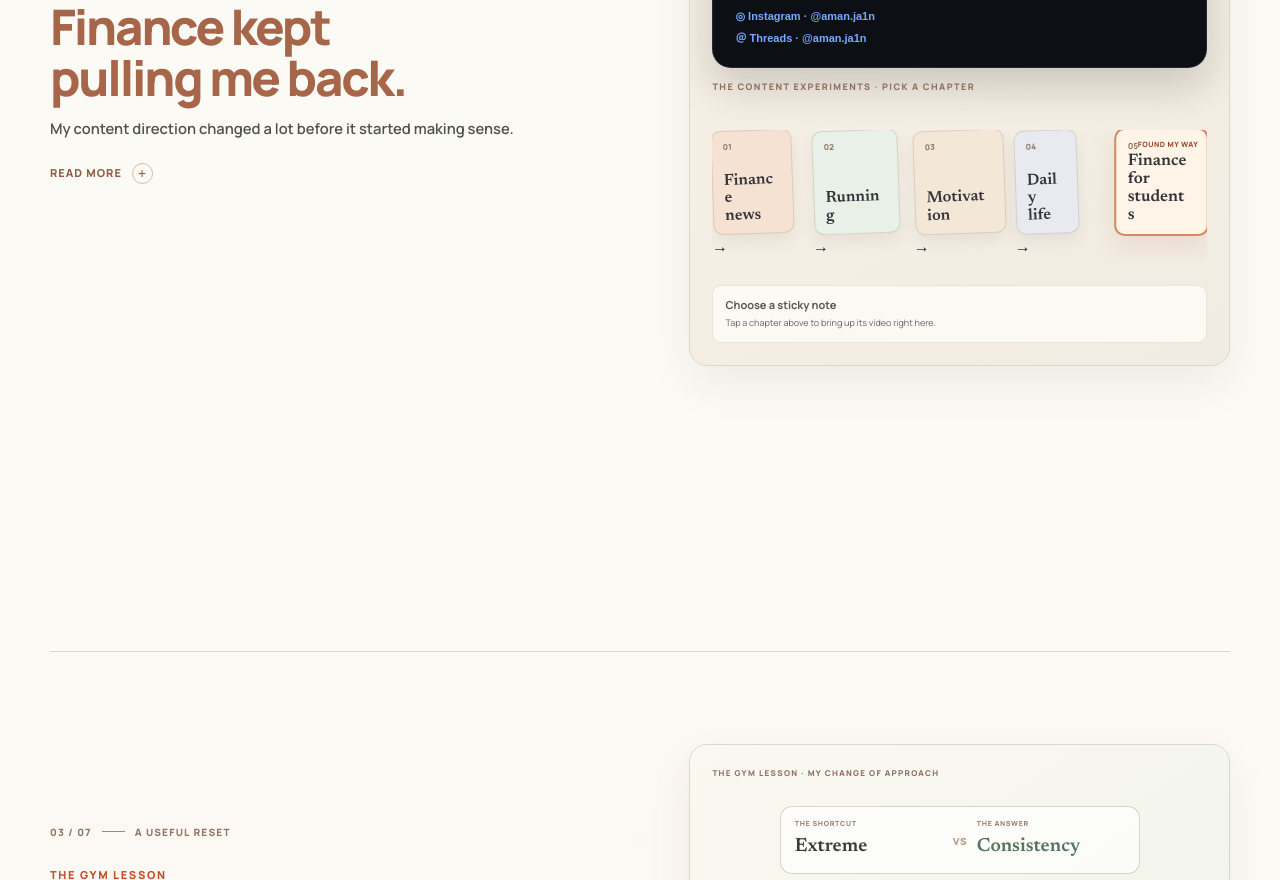
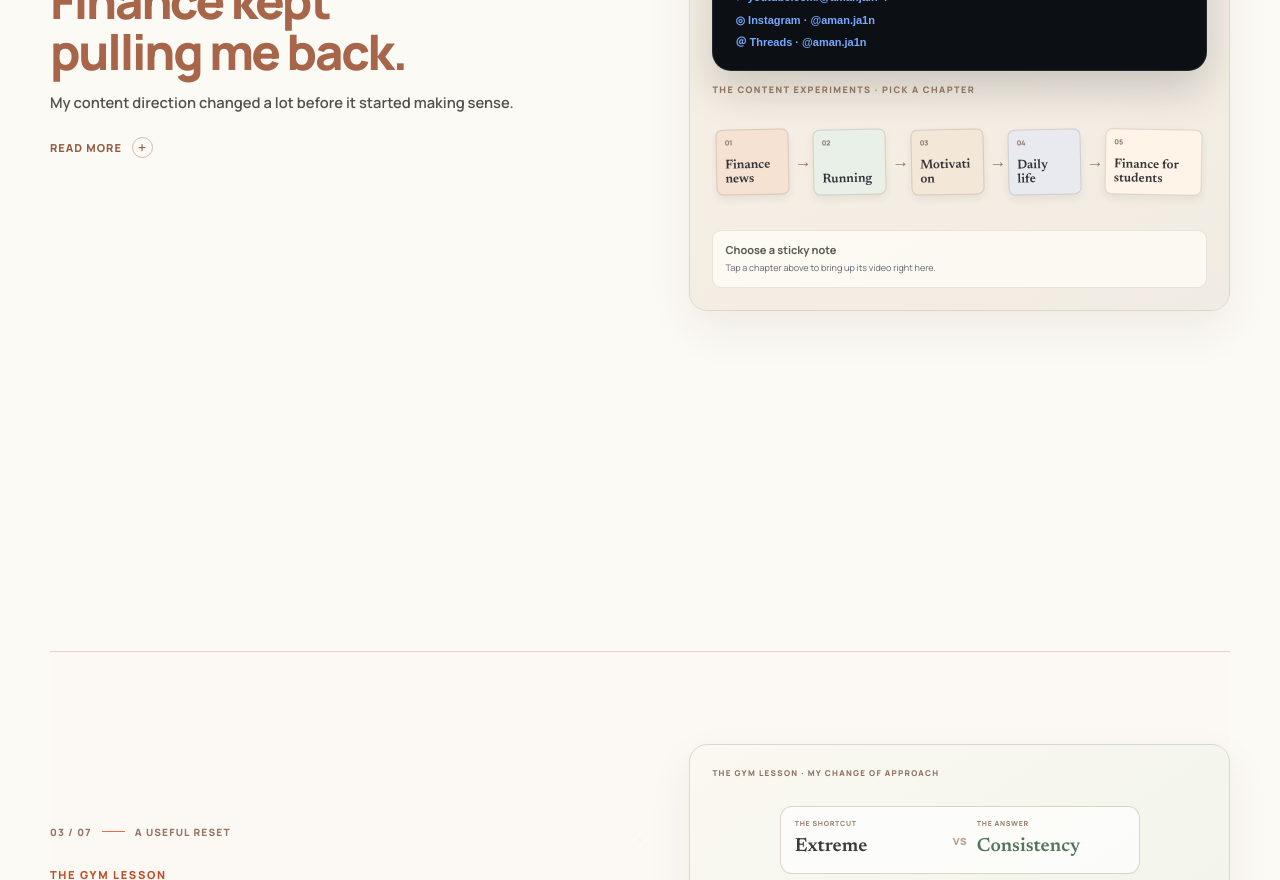
Before and after one commit to aman482006-beep/MY-WEBSITE, a Next.js app: page /story in a window 1280 px wide. Shown: the part 1960-2840 px from the top of the page. Built offline with nearby package versions, Linux system fonts and the light colour scheme.

Commit message:
Style Story chapters as compact pastel sticky notes with next arrows

```diff
--- a/src/app/story.css
+++ b/src/app/story.css
@@ -4095,3 +4095,95 @@ body:has(.wispr-challenge) .site-main {
   overflow-wrap: anywhere;
   word-break: break-word;
 }
+
+/* Story archive: small pastel sticky notes with a separate next arrow between them. */
+.aj-story-archive-label { margin-bottom: 12px; }
+.aj-story-topic-track {
+  display: flex;
+  align-items: center;
+  gap: 0;
+  width: 100%;
+  overflow-x: auto;
+  padding: 7px 4px 13px;
+  scrollbar-width: thin;
+  scrollbar-color: rgba(142,112,94,.35) transparent;
+}
+.aj-story-topic-step {
+  display: flex;
+  align-items: center;
+  flex: 1 1 0;
+  min-width: 0;
+  gap: 4px;
+}
+.aj-story-topic-card {
+  position: relative;
+  display: flex;
+  flex: 1 1 0;
+  flex-direction: column;
+  justify-content: space-between;
+  min-width: 0;
+  min-height: 66px;
+  height: 66px;
+  padding: 7px 8px;
+  border: 1px solid rgba(72,58,48,.16);
+  border-radius: 7px;
+  overflow: hidden;
+  color: #34343A;
+  box-shadow: 0 4px 9px rgba(52,38,26,.07);
+  text-align: left;
+  cursor: pointer;
+  transition: transform .18s ease, box-shadow .18s ease, outline-color .18s ease;
+}
+.aj-story-topic-card:nth-child(odd) { rotate: -1.2deg; }
+.aj-story-topic-card:nth-child(even) { rotate: 1.2deg; }
+.aj-story-topic-card small { font-size: 7px; }
+.aj-story-topic-card b {
+  max-width: 100%;
+  font-size: clamp(10px, 1vw, 13px);
+  line-height: 1.08;
+}
+.aj-story-topic-card i { display: none !important; }
+.aj-story-topic-card.topic-final {
+  border: 1px solid rgba(72,58,48,.16);
+  box-shadow: 0 4px 9px rgba(52,38,26,.07);
+  rotate: 1deg;
+  transform: none;
+}
+.aj-story-topic-card.topic-final .aj-story-topic-final-label { display: none; }
+.aj-story-topic-card:hover,
+.aj-story-topic-card.is-selected {
+  transform: translateY(-2px);
+  box-shadow: 0 8px 14px rgba(52,38,26,.12);
+  outline: 2px solid rgba(116,139,105,.65);
+  outline-offset: 1px;
+}
+.aj-story-topic-next {
+  display: grid;
+  place-items: center;
+  flex: 0 0 20px;
+  width: 20px;
+  height: 34px;
+  padding: 0;
+  border: 0;
+  color: #98735F;
+  background: transparent;
+  font-family: sans-serif;
+  font-size: 17px;
+  cursor: pointer;
+  transition: color .18s ease, transform .18s ease;
+}
+.aj-story-topic-next:hover { color: #A95D43; transform: translateX(2px); }
+.aj-story-archive-detail { margin-top: 10px; }
+.aj-story-archive-detail-copy { min-width: 0; }
+.aj-story-archive-player-wrap { min-width: 0; }
+@media (max-width: 760px) {
+  .aj-story-topic-track {
+    gap: 0;
+    overflow-x: auto;
+    padding: 7px 3px 13px;
+    scroll-snap-type: x mandatory;
+  }
+  .aj-story-topic-step { flex: 0 0 112px; min-width: 112px; scroll-snap-align: start; }
+  .aj-story-topic-card { flex: 1 1 auto; min-height: 66px; height: 66px; }
+  .aj-story-topic-next { flex-basis: 18px; width: 18px; }
+}
```
